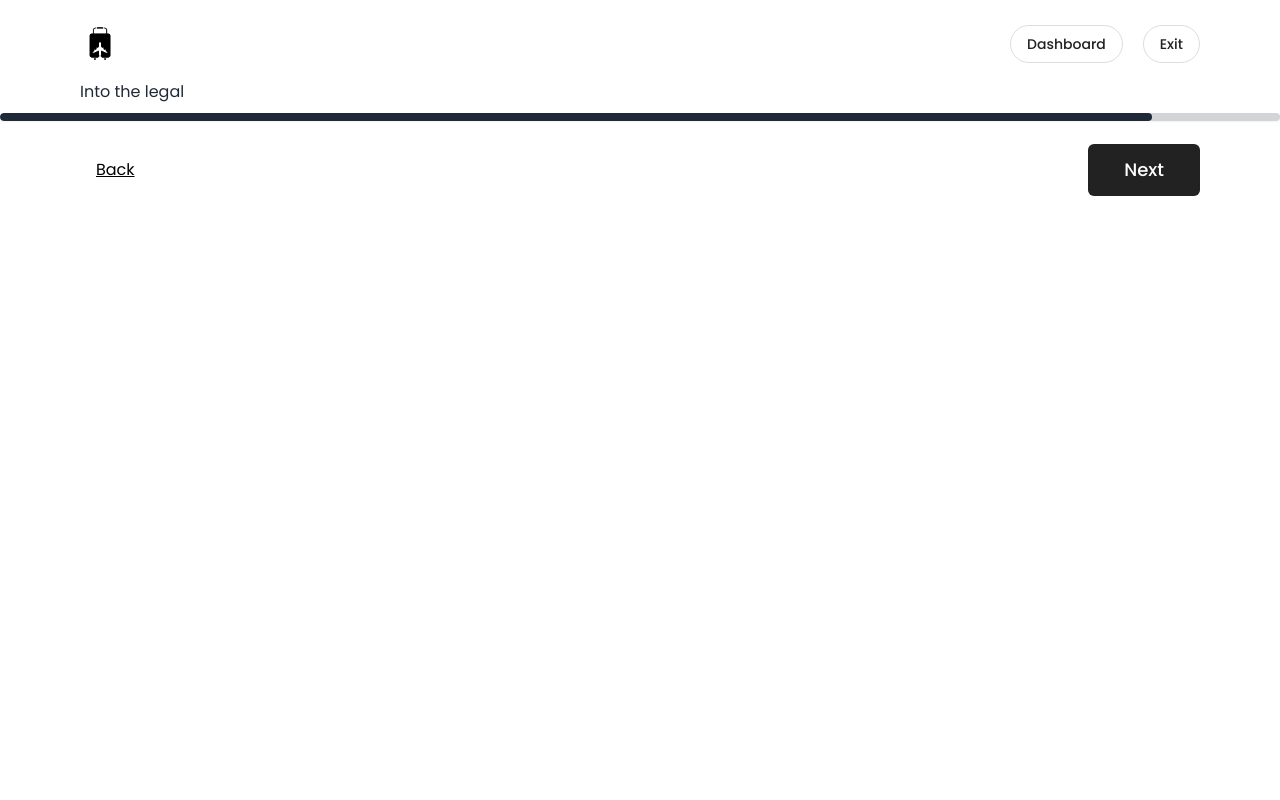
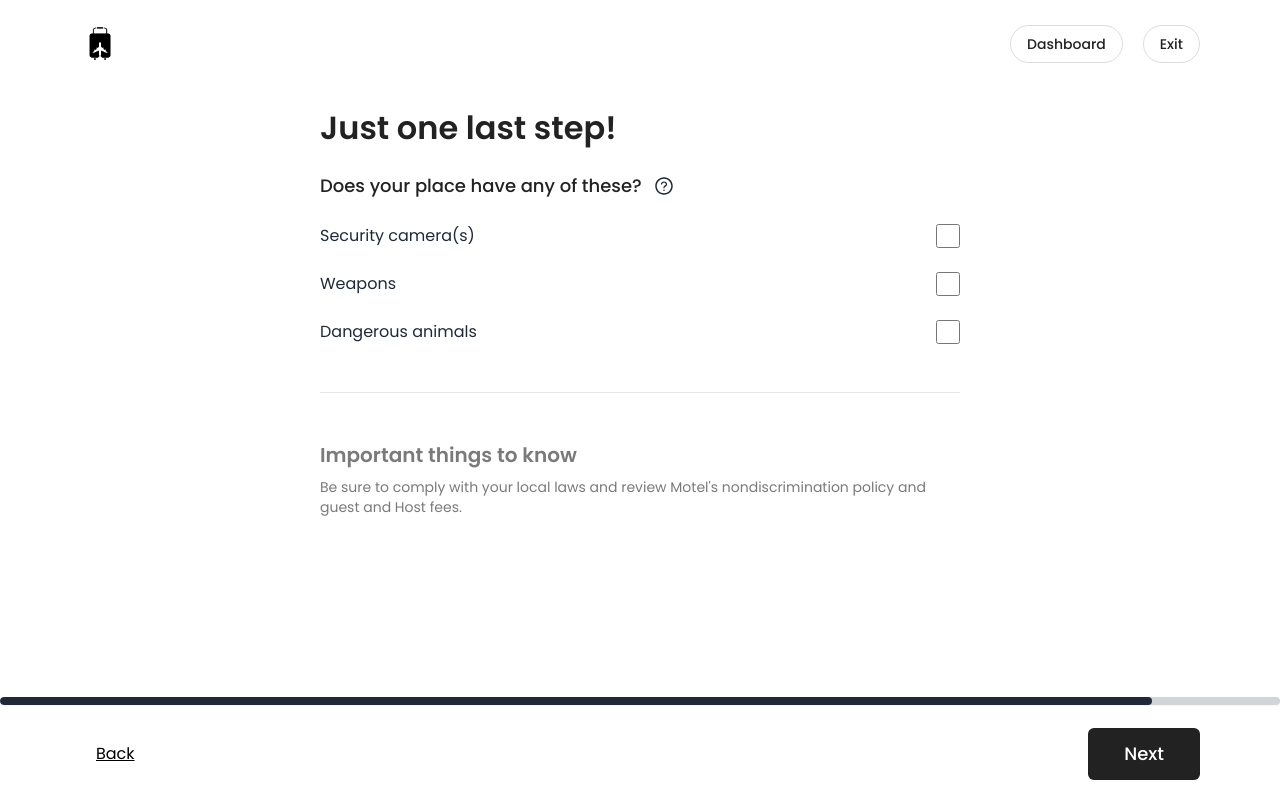
Before and after one commit to Mehedi-Hasan0/motelFrontend, a React (Vite) app: page /become-a-host/1/legal in a window 1280 px wide. Built offline with nearby package versions, Linux system fonts and the light colour scheme; no server answers.

Commit message:
Feat: Security data added to db functionality and receipt routes added

```diff
--- a/src/Pages/ListingHouseFinalStep/Legal.jsx
+++ b/src/Pages/ListingHouseFinalStep/Legal.jsx
@@ -1,5 +1,114 @@
+import { AiOutlineQuestionCircle } from "react-icons/ai";
+import ModalPopup from "../../components/popUp/houseListing/ModalPopup";
+import { useEffect, useState } from "react";
+import { useDispatch, useSelector } from "react-redux";
+import { createNewHouse } from "../../redux/actions/houseActions";
+
 const Legal = () => {
-  return <div>Into the legal</div>;
+  const newHouseData = useSelector((state) => state.house.newHouse);
+  const [labelValue, setLabelValue] = useState([]);
+  const dispatch = useDispatch();
+
+  const handleCheckboxChange = (event) => {
+    const label = event.target.parentElement.querySelector("label");
+    const labelText = label.textContent;
+
+    if (event.target.checked) {
+      // Checkbox is checked, add the label to the selectedLabels array
+      setLabelValue([...labelValue, labelText]);
+    } else {
+      // Checkbox is unchecked, remove the label from the selectedLabels array
+      setLabelValue(labelValue.filter((item) => item !== labelText));
+    }
+  };
+  useEffect(() => {
+    dispatch(
+      createNewHouse(
+        newHouseData?.houseType,
+        newHouseData?.privacyType,
+        newHouseData?.location,
+        newHouseData?.floorPlan,
+        newHouseData?.amenities,
+        newHouseData?.photos,
+        newHouseData?.title,
+        newHouseData?.highlights,
+        newHouseData?.description,
+        newHouseData?.guestType,
+        newHouseData?.priceBeforeTaxes,
+        newHouseData?.authorEarnedPrice,
+        labelValue
+      )
+    );
+  }, [labelValue]);
+  return (
+    <>
+      <div className=" flex flex-col max-w-screen-sm mx-auto my-6 min-h-[70vh]">
+        <div>
+          <h1 className=" text-[#222222] text-[32px] font-semibold">
+            Just one last step!
+          </h1>
+          <div className="mt-5 flex flex-row items-center gap-2">
+            <p className="text-lg text-[#222222] font-medium">
+              Does your place have any of these?
+            </p>
+            <div
+              className=" cursor-pointer p-1 hover:bg-[#f1f1f1] rounded-full transition duration-300"
+              onClick={() => window.my_modal_5.showModal()}
+            >
+              <AiOutlineQuestionCircle size={20} />
+            </div>
+          </div>
+        </div>
+        <div className=" mt-6 flex flex-col gap-6 w-full min-w-[400px]">
+          <div className="flex flex-row justify-between items-center">
+            <label htmlFor="checkbox1" className=" cursor-pointer">
+              Security camera(s)
+            </label>
+            <input
+              type="checkbox"
+              id="checkbox1"
+              className=" cursor-pointer w-6 h-6"
+              onChange={handleCheckboxChange}
+            />
+          </div>
+          <div className="flex flex-row justify-between items-center">
+            <label htmlFor="checkbox2" className=" cursor-pointer">
+              Weapons
+            </label>
+            <input
+              type="checkbox"
+              id="checkbox2"
+              className=" cursor-pointer w-6 h-6"
+              onChange={handleCheckboxChange}
+            />
+          </div>
+          <div className="flex flex-row justify-between items-center">
+            <label htmlFor="checkbox3" className=" cursor-pointer">
+              Dangerous animals
+            </label>
+            <input
+              type="checkbox"
+              id="checkbox3"
+              className=" cursor-pointer w-6 h-6"
+              onChange={handleCheckboxChange}
+            />
+          </div>
+        </div>
+
+        <hr className="h-[1px] bg-[#dddddd] my-12" />
+
+        <div className=" opacity-60 text-[#222222]">
+          <h6 className=" text-xl font-semibold">Important things to know </h6>
+          <p className=" text-sm mt-2">
+            Be sure to comply with your local laws and review Motel&apos;s
+            nondiscrimination policy and guest and Host fees.
+          </p>
+        </div>
+      </div>
+      {/* extra info popup about legal & security */}
+      <ModalPopup />
+    </>
+  );
 };
 
 export default Legal;
--- /dev/null
+++ b/src/Pages/ListingHouseFinalStep/Receipt.jsx
@@ -0,0 +1,9 @@
+const Reciept = () => {
+  return (
+    <div>
+      <p>Reciep page</p>
+    </div>
+  );
+};
+
+export default Reciept;
--- a/src/Routes/Routes/Route.jsx
+++ b/src/Routes/Routes/Route.jsx
@@ -25,6 +25,7 @@ import FinalStepOverview from "../../Pages/ListingHouseFinalStep/FinalStepOvervi
 import Visibility from "../../Pages/ListingHouseFinalStep/Visibility";
 import Pricing from "../../Pages/ListingHouseFinalStep/Pricing";
 import Legal from "../../Pages/ListingHouseFinalStep/Legal";
+import Receipt from "../../Pages/ListingHouseFinalStep/Receipt";
 
 const router = createBrowserRouter([
   {
@@ -132,6 +133,10 @@ const router = createBrowserRouter([
         path: "/become-a-host/:id/legal",
         element: <Legal />,
       },
+      {
+        path: "/become-a-host/:id/receipt",
+        element: <Receipt />,
+      },
     ],
   },
 ]);
--- a/src/components/Shared/ListingFooter.jsx
+++ b/src/components/Shared/ListingFooter.jsx
@@ -13,6 +13,7 @@ import {
   savePhotos,
   savePrices,
   savePrivacyType,
+  saveSecurity,
   saveStructure,
   saveTitle,
 } from "../../redux/actions/houseActions";
@@ -49,6 +50,7 @@ const ListingFooter = () => {
     `/become-a-host/${user?._id}/visiblity`,
     `/become-a-host/${user?._id}/price`,
     `/become-a-host/${user?._id}/legal`,
+    `/become-a-host/${user?._id}/receipt`,
   ];
 
   const currentStepIndex = steps.indexOf(url);
@@ -138,6 +140,13 @@ const ListingFooter = () => {
         };
         // data save title to db
         await dispatch(savePrices(PriceData));
+      } else if (currentStepIndex === 15) {
+        const securityData = {
+          security: createHouseData?.newHouse?.security,
+          houseId: currentListingHouseId,
+        };
+        // data save title to db
+        await dispatch(saveSecurity(securityData));
       }
 
       setIsLoading(false);
@@ -195,6 +204,9 @@ URL. */
     if (url?.includes("/legal")) {
       setProgress(90);
     }
+    if (url?.includes("/receipt")) {
+      setProgress(95);
+    }
   }, [progress, url]);
 
   return (
--- /dev/null
+++ b/src/components/popUp/houseListing/ModalPopup.jsx
@@ -0,0 +1,37 @@
+const ModalPopup = () => {
+  return (
+    <dialog id="my_modal_5" className="modal modal-bottom sm:modal-middle">
+      <form method="dialog" className="modal-box">
+        <h3 className="text-base font-medium text-[#222222]">
+          Security camera(s)
+        </h3>
+        <p className="py-4 text-sm text-[#717171]">
+          Hosts are required to disclose all security cameras and other
+          recording devices in their listings. Intentionally concealed recording
+          devices, or devices that observe the interior of bedrooms and
+          bathrooms, are prohibited.
+        </p>
+        <h3 className="text-base font-medium text-[#222222]">Weapons</h3>
+        <p className="py-4 text-sm text-[#717171]">
+          All weapons at a listing must be properly disclosed, stored and
+          secured
+        </p>
+        <h3 className="text-base font-medium text-[#222222]">
+          Dangerous animals
+        </h3>
+        <p className="py-4 text-sm text-[#717171]">
+          Hosts should not keep a potentially dangerous animal (one that’s
+          capable of causing serious harm to humans or other animals) in a
+          listing without properly disclosing its presence and securing it in a
+          safe and secure accommodation.
+        </p>
+        <div className="modal-action">
+          {/* if there is a button in form, it will close the modal */}
+          <button className="btn">Close</button>
+        </div>
+      </form>
+    </dialog>
+  );
+};
+
+export default ModalPopup;
--- a/src/redux/actions/houseActions.js
+++ b/src/redux/actions/houseActions.js
@@ -1,7 +1,7 @@
 import api from "../../backend"
 
 /* eslint-disable no-undef */
-export const createNewHouse = (structure, privacyType, location, floorPlan, amenitiesData, housePhoto, houseTitle, houseHighlights, description, gustType, priceBeforeTaxes, authorEarnedPrice) => async (dispatch) => {
+export const createNewHouse = (structure, privacyType, location, floorPlan, amenitiesData, housePhoto, houseTitle, houseHighlights, description, gustType, priceBeforeTaxes, authorEarnedPrice, security) => async (dispatch) => {
     let newHouseData = {
         houseType: structure,
         privacyType: privacyType,
@@ -14,7 +14,8 @@ export const createNewHouse = (structure, privacyType, location, floorPlan, amen
         description: description,
         guestType: gustType,
         priceBeforeTaxes: priceBeforeTaxes,
-        authorEarnedPrice: authorEarnedPrice
+        authorEarnedPrice: authorEarnedPrice,
+        security: security
     }
 
     dispatch({
@@ -209,3 +210,20 @@ export const savePrices = (priceData) => async (dispatch) => {
         console.log(error)
     }
 }
+
+export const saveSecurity = (securityData) => async (dispatch) => {
+    try {
+        const res = await api.post("/house/save_security", securityData, {
+            headers: { "Content-Type": "application/json" }
+        })
+        if (res.status === 200) {
+            dispatch({
+                type: "CURRENT_NEW_HOUSE",
+                payload: res.data?.houseDetails
+            })
+        }
+        console.log(res)
+    } catch (error) {
+        console.log(error)
+    }
+}
```
